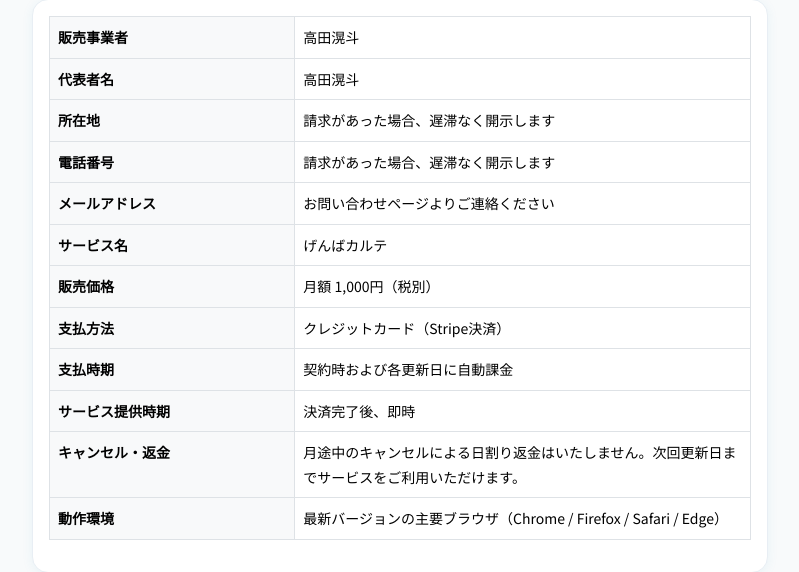
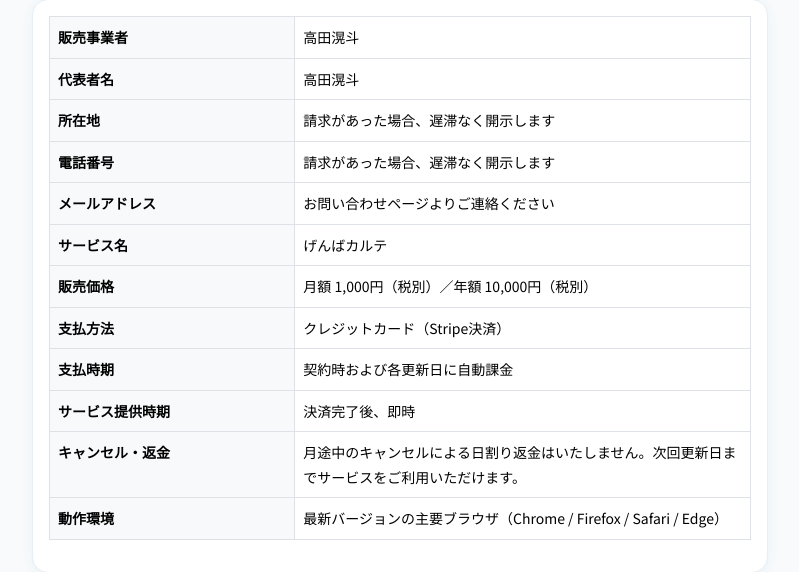
Before and after one commit to hrttkd1006-prog/genba-karte, a Django app: page /tokusho/ in a window 1280 px wide. Shown: the part 146-718 px from the top of the page, without its empty margins (240-1039 px from the left). Run offline with Django 5.2, Linux system fonts and the light colour scheme.

Commit message:
特商法：年額10,000円を追加

```diff
--- a/templates/pages/tokusho.html
+++ b/templates/pages/tokusho.html
@@ -14,7 +14,7 @@
             <tr><th class="bg-light">電話番号</th><td>請求があった場合、遅滞なく開示します</td></tr>
             <tr><th class="bg-light">メールアドレス</th><td>お問い合わせページよりご連絡ください</td></tr>
             <tr><th class="bg-light">サービス名</th><td>げんばカルテ</td></tr>
-            <tr><th class="bg-light">販売価格</th><td>月額 1,000円（税別）</td></tr>
+            <tr><th class="bg-light">販売価格</th><td>月額 1,000円（税別）／年額 10,000円（税別）</td></tr>
             <tr><th class="bg-light">支払方法</th><td>クレジットカード（Stripe決済）</td></tr>
             <tr><th class="bg-light">支払時期</th><td>契約時および各更新日に自動課金</td></tr>
             <tr><th class="bg-light">サービス提供時期</th><td>決済完了後、即時</td></tr>
```
